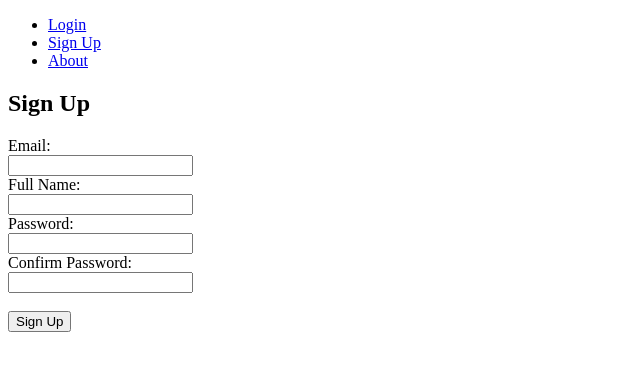
After one commit to giulianotesta7/devops-incident-tracker, a Flask app: page /sign-up in a window 1280 px wide. The commit adds this page. Shown: the top 371 px of the page, without its empty margins (0-640 px from the left). Run offline with Flask 3, Linux system fonts and the light colour scheme.

Commit message:
feat: User SignUp and Login (#12)
* feat: Register auth blueprint

* feat: sign-up and login routes

* feat: Add User class

* feat: Utils.py file, validate email function

* chore: Update requierements.txt dependencies

* feat: signup form and function

* feat: login form and function

* feat: login manager

* feat: User name on navbar

* feat: Logout user function

* feat: Login required to every bp route

* feat: navbar on not authenticated user

* refactor: Change flash when log out

```diff
--- a/app/app.py
+++ b/app/app.py
@@ -1,9 +1,12 @@
 from flask import Flask
 from flask_migrate import Migrate
-from routes import bp
+from routes import bp as main_bp
+from auth import auth as auth_bp
 from flask_sqlalchemy import SQLAlchemy
 from config import config
 from database import db
+from flask_login import LoginManager
+from models import User
 
 
 
@@ -18,8 +21,18 @@ app.config['SQLALCHEMY_DATABASE_URI'] = f'mysql+pymysql://{user}:{password}@{hos
 app.config['SQLALCHEMY_TRACK_MODIFICATIONS'] = False
 
 db.init_app(app)
+
 migrate = Migrate(app, db)
-app.register_blueprint(bp)
+app.register_blueprint(main_bp)
+app.register_blueprint(auth_bp)
+
+login_manager = LoginManager()
+login_manager.login_view = 'auth.login'
+login_manager.init_app(app)
+
+@login_manager.user_loader
+def load_user(user_id):
+    return User.query.get(int(user_id))
 
 if __name__ == "__main__":
     app.run(debug=True)
--- /dev/null
+++ b/app/auth.py
@@ -0,0 +1,66 @@
+from flask import Blueprint, render_template, request, flash, redirect, url_for
+from utils import is_valid_email
+from werkzeug.security import generate_password_hash, check_password_hash
+from models import User
+from database import db
+from flask_login import login_user, logout_user
+from routes import bp
+
+auth = Blueprint('auth', __name__)
+
+@auth.route('/sign-up', methods=['GET', 'POST'])
+def sign_up():
+    if request.method == 'POST':
+        email = request.form.get('email','').strip().lower()
+        name = request.form.get('full_name','').strip()
+        password = request.form.get('password','')
+        confirm_password = request.form.get('confirm_password','')
+
+        existing_email = User.query.filter_by(email=email).first()
+
+        if not name or not password or not email or not confirm_password:
+            flash("All fields are required", "error")
+            return redirect(url_for('auth.sign_up'))
+        if not is_valid_email(email):
+            flash("Invalid email address", "error")
+            return redirect(url_for('auth.sign_up'))
+        if existing_email:
+            flash("Email already registered", "error")
+            return redirect(url_for('auth.sign_up'))
+        if password != confirm_password:
+            flash("Passwords do not match", "error")
+            return redirect(url_for('auth.sign_up'))
+        if len(password) < 8:
+            flash("Password must be at least 8 characters long", "error")
+            return redirect(url_for('auth.sign_up'))
+
+        new_user = User(name=name, email=email, password=generate_password_hash(password))
+        db.session.add(new_user)
+        db.session.commit()
+        flash("Account created successfully!", "success")
+        return redirect(url_for('auth.login'))
+    return render_template('sign-up.html')
+
+@auth.route('/login', methods=['GET', 'POST'])
+def login():
+    if request.method == 'POST':
+        email = request.form.get('email', '').strip().lower()
+        password = request.form.get('password', '')
+
+        user = User.query.filter_by(email=email).first()
+
+        if not user or not check_password_hash(user.password, password):
+            flash("Invalid credentials, try again", "error")
+            return redirect(url_for('auth.login'))
+
+        login_user(user, remember=True)
+        flash("Logged in successfully!", "success")
+        return redirect(url_for('bp.incidents'))
+
+    return render_template('login.html')
+
+@auth.route('/logout')
+def logout():
+    logout_user()
+    flash("Logged out ", "Logged out")
+    return redirect(url_for('auth.login'))
--- a/app/routes.py
+++ b/app/routes.py
@@ -1,8 +1,14 @@
 from flask import Blueprint, render_template, redirect, url_for, request, flash, jsonify
 from models import Incident, Comment
 from database import db
+from flask_login import login_required
 
 bp = Blueprint('bp', __name__)
+
+@bp.before_request
+@login_required
+def login_required():
+    pass
 
 @bp.route('/')
 def root():
--- a/app/templates/base.html
+++ b/app/templates/base.html
@@ -4,10 +4,14 @@
     <meta charset="UTF-8">
     <meta name="viewport" content="width=device-width, initial-scale=1.0">
     {% block head %}
-    <p>
-        navbar
-    </p>
+      {% if current_user.is_authenticated%}
+        <h3>
+            Welcome, {{ current_user.name }} | <a href="{{ url_for('auth.logout')}}">Logout</a>
+        </h3>
         <nav>
+          <h3>
+
+          </h3>
             <ul>
                 <li><a href="{{ url_for('bp.incidents') }}">Incidents</a></li>
                 <li><a href="{{ url_for('bp.create_incident') }}">Create Incident</a></li>
@@ -15,6 +19,15 @@
 
             </ul>
         </nav>
+      {% else %}
+        <nav>
+            <ul>
+                <li><a href="{{ url_for('auth.login') }}">Login</a></li>
+                <li><a href="{{ url_for('auth.sign_up') }}">Sign Up</a></li>
+                <li><a href="{{ url_for('bp.about') }}">About</a></li>
+            </ul>
+        </nav>
+      {% endif %}
     {% endblock %}
 </head>
 
--- /dev/null
+++ b/app/templates/sign-up.html
@@ -0,0 +1,22 @@
+{% extends "base.html" %}
+
+{% block body %}
+
+<h2>Sign Up</h2>
+
+<div>
+  <form action="" method="POST" novalidate>
+    <label for="email">Email:</label><br>
+    <input type="email" id="email" name="email"><br>
+    <label for="name">Full Name:</label><br>
+    <input type="text" id="full_name" name="full_name" ><br>
+    <label for="password">Password:</label><br>
+    <input type="password" id="password" name="password"><br>
+    <label for="confirm_password">Confirm Password:</label><br>
+    <input type="password" id="confirm_password" name="confirm_password"><br><br>
+    <input type="submit" value="Sign Up">
+  </form>
+</div>
+
+
+{% endblock %}
--- a/requirements.txt
+++ b/requirements.txt
@@ -3,12 +3,17 @@ blinker==1.9.0
 cffi==2.0.0
 click==8.3.1
 cryptography==46.0.3
+dnspython==2.8.0
+email-validator==2.3.0
 Flask==3.1.2
+Flask-Login==0.6.3
 Flask-Migrate==4.1.0
 Flask-SQLAlchemy==3.1.1
 greenlet==3.3.0
+idna==3.11
 itsdangerous==2.2.0
 Jinja2==3.1.6
+jsonify==0.5
 Mako==1.3.10
 MarkupSafe==3.0.3
 pycparser==2.23
```
Also changed, not shown: app/models.py (+7 -0 lines), app/templates/login.html (added, +18 -0 lines), app/utils.py (added, +8 -0 lines). Lines whose indentation alone changed are shown as unchanged.
